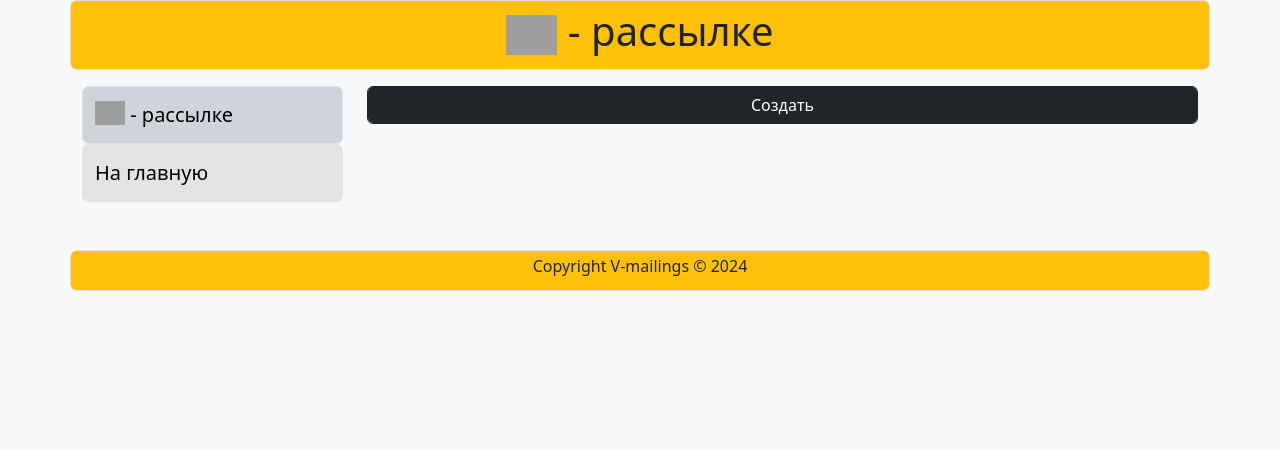
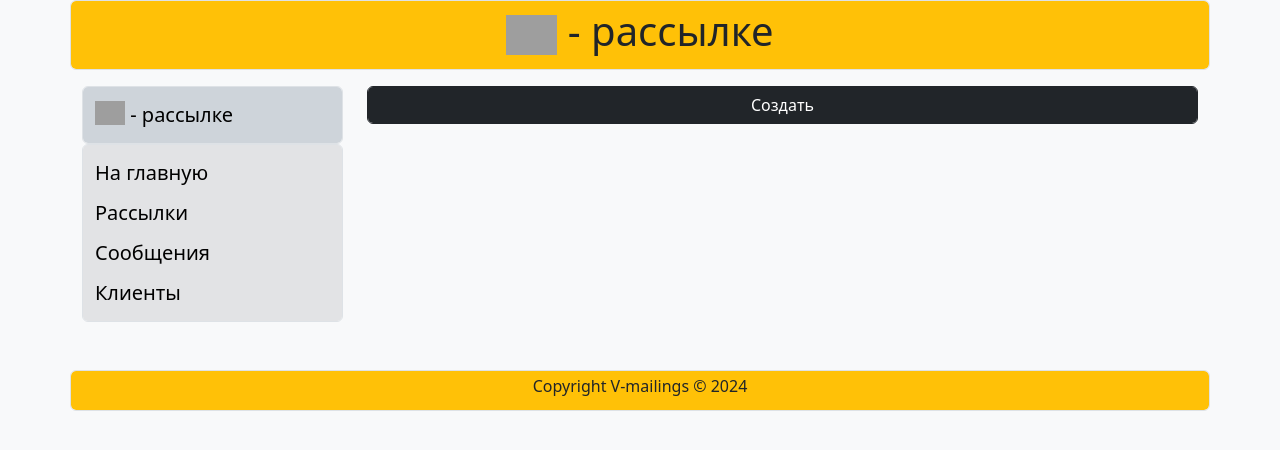
Before and after one commit to sokol851/Mailings, a Django app: page /client_list/ in a window 1280 px wide. Shown: the top 450 px of the page. Run offline with Django 4.2, Linux system fonts and the light colour scheme; data that the repository does not hold is empty; some libraries are stand-ins or nearby versions; grey boxes are pictures that could not be loaded.

Commit message:
Edited menu

```diff
--- a/mailings/templates/mailings/includes/inc_mailings_menu.html
+++ b/mailings/templates/mailings/includes/inc_mailings_menu.html
@@ -14,4 +14,13 @@
     <div class="container-fluid">
         <a class="navbar-brand" href="#">На главную</a>
     </div>
+    <div class="container-fluid">
+        <a class="navbar-brand" href="{% url 'mailings:mailing_list' %}">Рассылки</a>
+    </div>
+    <div class="container-fluid">
+        <a class="navbar-brand" href="{% url 'mailings:message_list' %}">Сообщения</a>
+    </div>
+    <div class="container-fluid">
+        <a class="navbar-brand" href="{% url 'mailings:client_list' %}">Клиенты</a>
+    </div>
 </nav>
```
